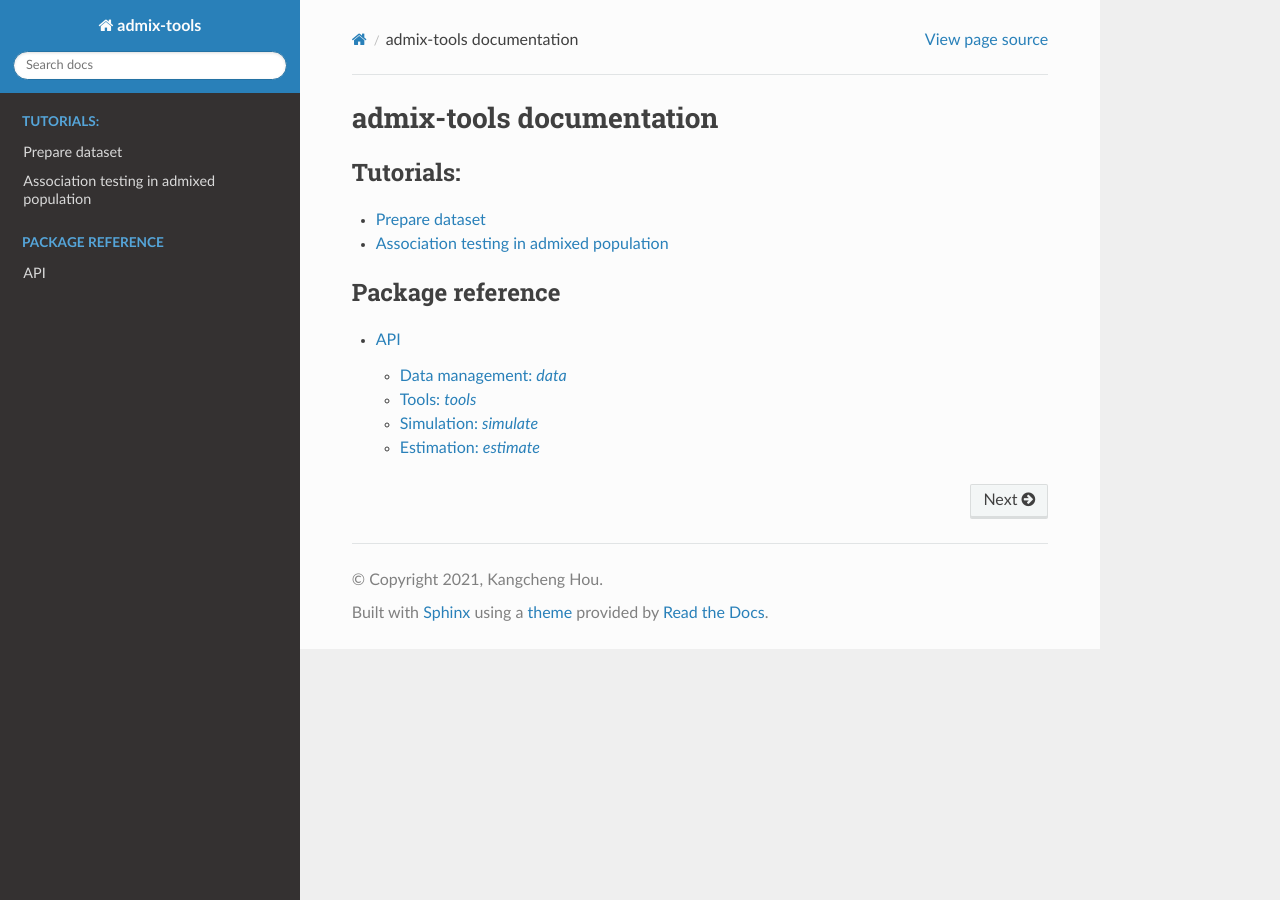
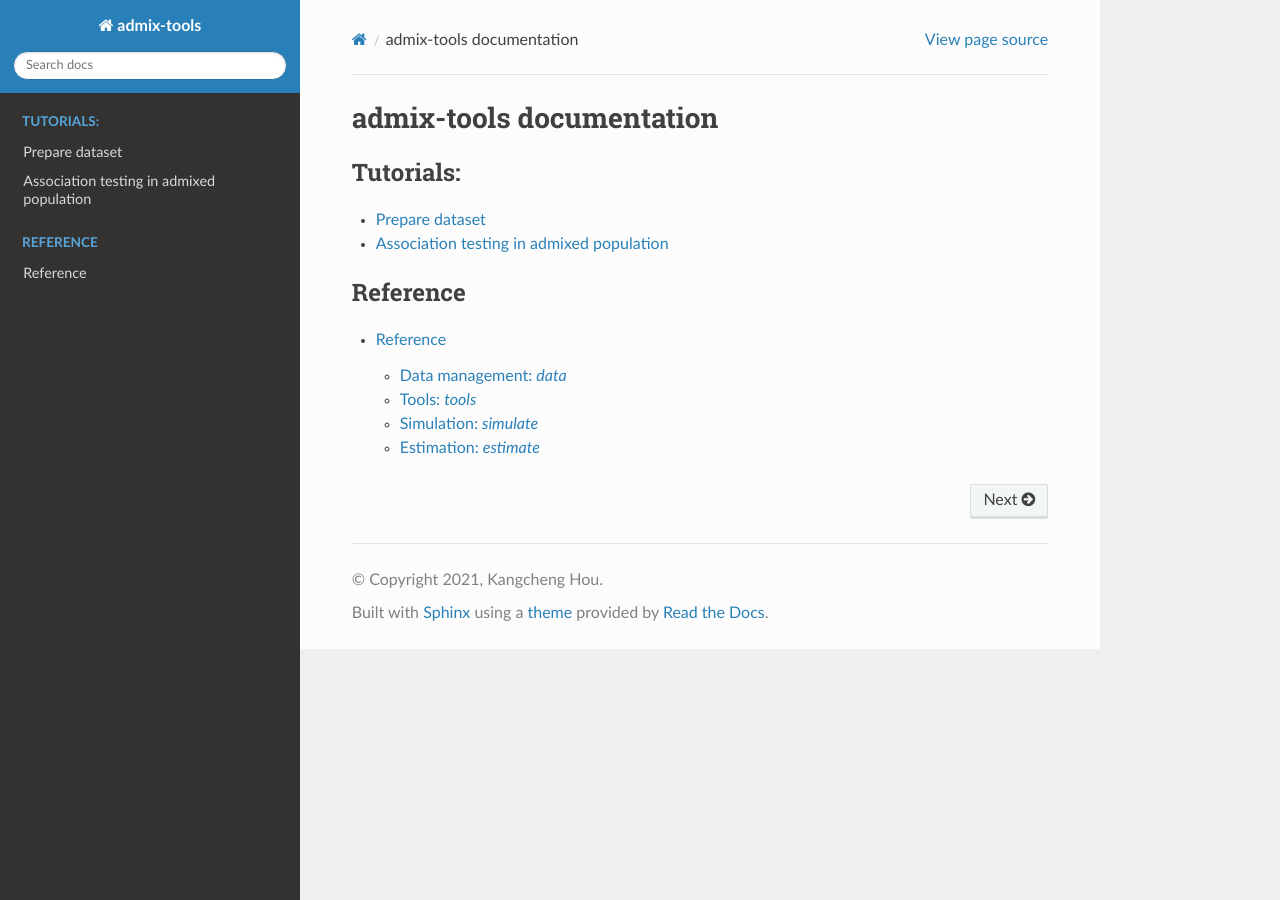
Before and after one commit to KangchengHou/admix-kit, a Sphinx documentation site: the page built from docs/index.rst, in a window 1280 px wide. Built offline with Sphinx 7.4.7 and the Read the Docs theme 2.0.0, drawn with Linux system fonts in a browser that asks for light colours; pages that are not in the unit, such as notebooks, are missing from menus.

Commit message:
update documents

```diff
--- a/docs/index.rst
+++ b/docs/index.rst
@@ -23,6 +23,6 @@ admix-tools documentation
 
 .. toctree::
    :maxdepth: 2
-   :caption: Package reference
+   :caption: Reference
 
-   api
+   reference
--- a/docs/api.rst
+++ b/docs/reference.rst
@@ -2,8 +2,8 @@
 .. automodule:: admix
    :noindex:
 
-API
-==========
+Reference
+=========
 
 Import admix-tools as::
 
@@ -21,7 +21,7 @@ Basic functions
 ~~~~~~~~~~~~~~~
 
 .. autosummary::
-   :toctree: .
+   :toctree: reference
 
    data.Dataset
 
@@ -31,7 +31,7 @@ Tools: `tools`
 .. currentmodule:: admix
 
 .. autosummary::
-   :toctree: .
+   :toctree: reference
 
     tools.grm
     tools.admix_grm
@@ -44,7 +44,7 @@ Simulation: `simulate`
 .. currentmodule:: admix
 
 .. autosummary::
-   :toctree: .
+   :toctree: reference
 
     simulate.admix_geno
     simulate.continuous_pheno
@@ -57,6 +57,6 @@ Estimation: `estimate`
 .. currentmodule:: admix
 
 .. autosummary::
-   :toctree: .
+   :toctree: reference
 
     estimate.gen_cor
```
Also changed, not shown: README.md (+0 -2 lines), docs/references.rst (deleted, +0 -7 lines), 3 other files.
